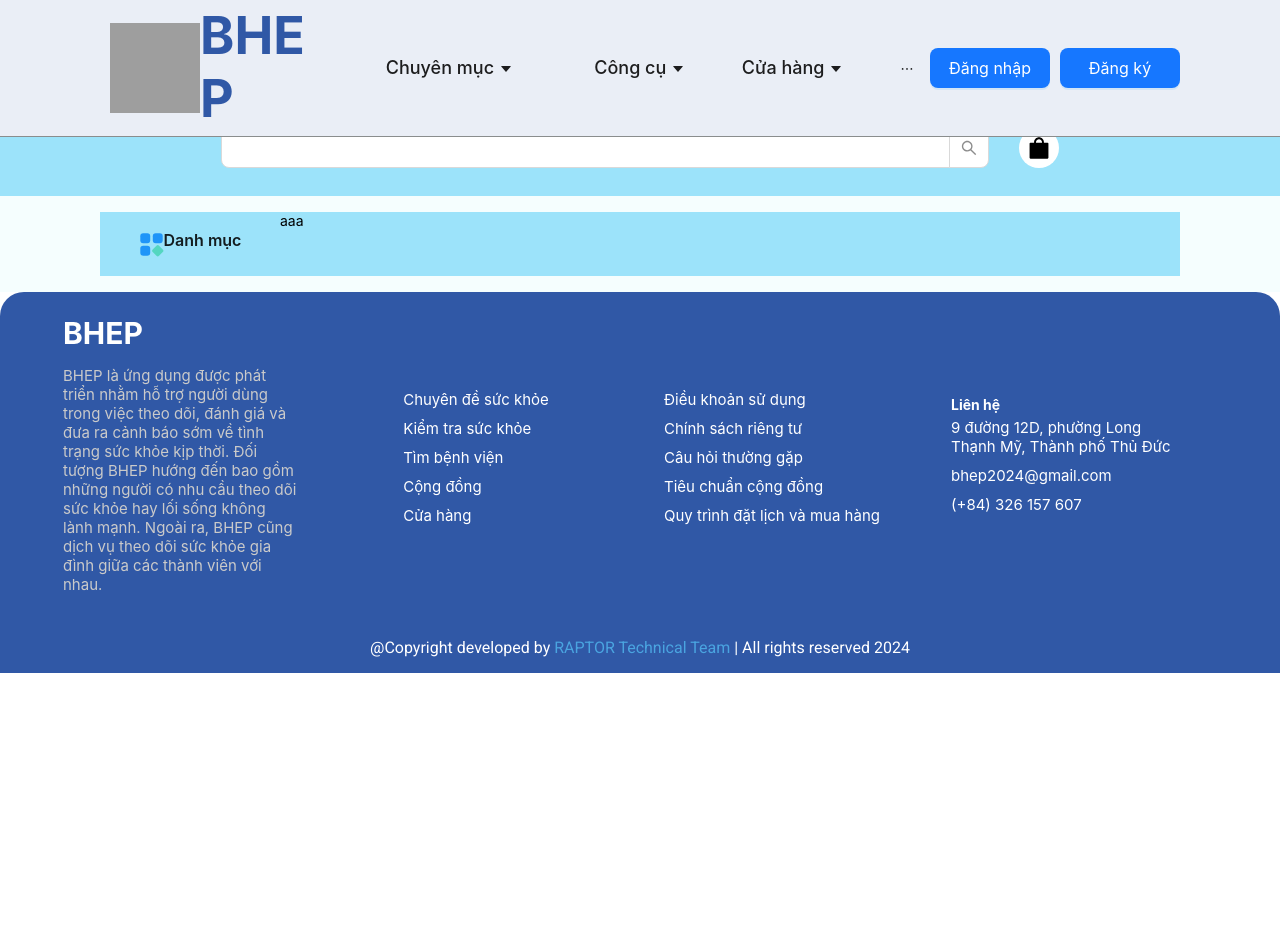
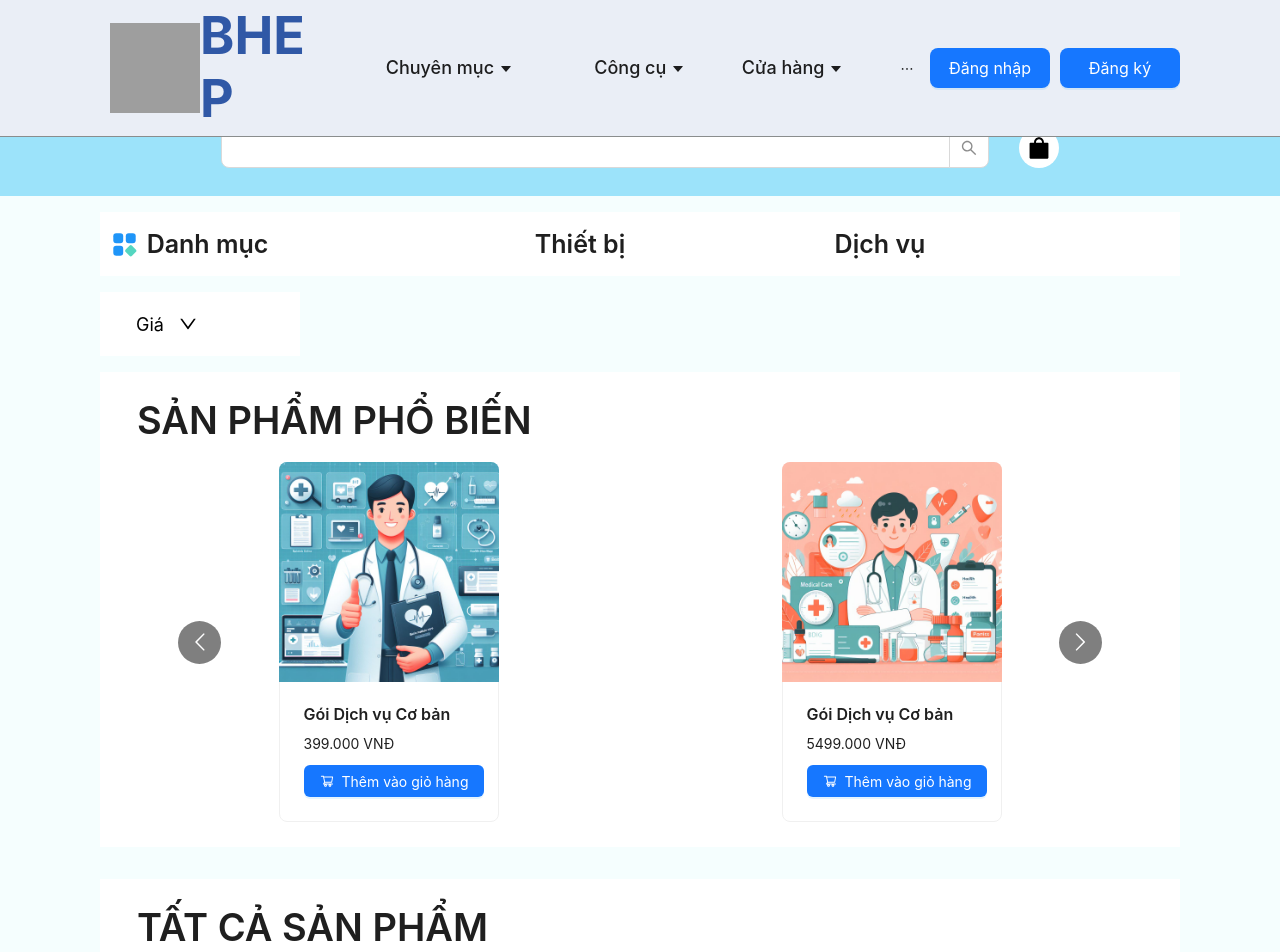
Before and after one commit to thanhphunguyen0310/BHEP_WEB, a React (Vite) app: page /store in a window 1280 px wide. Shown: the top 952 px of the page. Before the commit the page ends 800 px from the top, so only its background shows below. Built offline with nearby package versions, Linux system fonts and the light colour scheme; no server answers; grey boxes are pictures that could not be loaded.

Commit message:
UI Store

```diff
--- /dev/null
+++ b/src/components/ProductDetail.jsx
@@ -0,0 +1,7 @@
+const ProductDetail = () => {
+    return ( <>
+        aaaaa
+    </> );
+}
+
+export default ProductDetail;
--- /dev/null
+++ b/src/configs/api/productApi.js
@@ -0,0 +1,16 @@
+import apiClient from "./index";
+
+export const getAllProduct = async (pageIndex, pageSize) => {
+    try {
+        const response = await apiClient.get(`/ProductService`,{
+            params: {
+                pageIndex,
+                pageSize,
+              },
+        })
+        return response.data.data;
+    } catch (error) {
+        console.error("Error fetching data:", error);
+        throw error;
+    }
+}
--- a/src/data.js
+++ b/src/data.js
@@ -16,6 +16,7 @@ export const productData = [
         name: 'Gói Dịch vụ Cơ bản',
         description: "Dùng cho cá nhân",
         price: "399.000 VNĐ",
+        rating: 4.5,
         image: basicService3month
     },
     {
@@ -23,6 +24,7 @@ export const productData = [
         name: 'Gói Dịch vụ Cơ bản',
         description: "Dùng cho cá nhân",
         price: "5499.000 VNĐ",
+        rating: 4.6,
         image: basicService6month
     },
     {
@@ -30,6 +32,7 @@ export const productData = [
         name: 'Gói Dịch vụ Gia Đình',
         description: "Dùng cho gia đình",
         price: "679.000 VNĐ",
+        rating: 4.6,
         image: familyService12month
     },
     {
@@ -37,6 +40,7 @@ export const productData = [
         name: 'Spirit',
         description: "Thiết bị đo lường Spirit",
         price: "599.000 VNĐ",
+        rating: 4.6,
         image: spiritDevice
     },
 ];
--- a/src/pages/Doctor.jsx
+++ b/src/pages/Doctor.jsx
@@ -83,7 +83,7 @@ const Doctors = () => {
       return;
     }
     const lowercasedValue = removeAccents(value.toLowerCase());
-    const filtered = allDoctors .filter(doctor =>
+    const filtered = allDoctors.filter(doctor =>
       removeAccents(doctor.fullName.toLowerCase()).includes(lowercasedValue) ||
       removeAccents(getSpecialistState(doctor.specialistId).toLowerCase()).includes(lowercasedValue)
     );
--- a/src/pages/Homepage.jsx
+++ b/src/pages/Homepage.jsx
@@ -51,7 +51,6 @@ const Homepage = () => {
         console.error("Error fetching top rated doctors:", error);
       }
     };
-
     fetchTopRatedDoctors();
   }, []);
 
--- a/src/pages/Store.jsx
+++ b/src/pages/Store.jsx
@@ -1,29 +1,275 @@
-import { Avatar, Col, Flex, Image, Input, Row, Typography } from "antd";
-import { ShoppingFilled } from "@ant-design/icons"
-import category from "../assets/icon/category.svg"
+import {
+  Avatar,
+  Col,
+  Dropdown,
+  Flex,
+  Image,
+  Input,
+  Row,
+  Typography,
+  Space,
+  Card,
+} from "antd";
+import {
+  ShoppingFilled,
+  DownOutlined,
+} from "@ant-design/icons";
+import category from "../assets/icon/category.svg";
 import "../styles/Store.scss";
+import { productData, responsiveProductCart } from "./../data";
+import Carousel from "react-multi-carousel";
+import ProductCard from "../components/ProductCard";
+import { getAllProduct } from "../configs/api/productApi";
+import { useEffect, useState } from "react";
+import { Link } from "react-router-dom";
+
 const Store = () => {
+  const items = [
+    {
+      label: "Thấp đến cao",
+      key: "1",
+    },
+    {
+      label: "Cao đến thấp",
+      key: "2",
+    },
+  ];
+
+  const [product, setProduct] = useState([]);
+
+  useEffect(() => {
+    const fetchAllProducts = async () => {
+      try {
+        const res = await getAllProduct();
+        console.log(res.items, ">>>>>");
+        setProduct(res.items);
+      } catch (error) {
+        console.error("Error fetching top rated doctors:", error);
+      }
+    };
+    fetchAllProducts();
+  }, []);
+
   return (
     <div className="store-container">
+      {/* search bar */}
       <Flex className="search-bar" align="center" justify="center" gap={30}>
-          <Input.Search size="large" style={{width:"60%"}}/>
-          <Avatar style={{backgroundColor:"white"}} size={"large"} icon={<ShoppingFilled style={{color:"black"}}/>} />
+        <Input.Search size="large" style={{ width: "60%" }} />
+        <Avatar
+          style={{ backgroundColor: "white" }}
+          size={"large"}
+          icon={<ShoppingFilled style={{ color: "black" }} />}
+        />
       </Flex>
-
-      <Row align={"middle"} justify={"center"} className="category-container" style={{width:"100vw", margin:"16px 0px"}}>
-        <Row className="category-content" style={{width:"100%",height:"64px", backgroundColor:"#9CE3FA", margin:"0px 100px"}}>
-            <Col span={4}
-            style={{display:"flex",
-              alignItems:"center",
-              justifyContent:"center"
+      {/* navigation */}
+      <Row
+        align={"middle"}
+        justify={"center"}
+        className="category-container"
+        style={{ width: "100vw", margin: "16px 0px" }}
+      >
+        <Row className="category-content">
+          <Col
+            span={4}
+            style={{
+              display: "flex",
+              alignItems: "center",
+              justifyContent: "center",
+              gap: "0px 10px",
             }}
+          >
+            <Image style={{ width: "25px", height: "25px" }} src={category} />
+            <Typography.Title
+              style={{
+                marginBottom: "0px",
+                fontSize: "25px",
+                fontWeight: "600",
+              }}
             >
-              <Image style={{width:"25px", height:"25px"}} src={category} />
-            <Typography.Title level={5}>Danh mục</Typography.Title>
-            </Col>
-            <Col span={20}>
-              aaa
-            </Col>
+              Danh mục
+            </Typography.Title>
+          </Col>
+          <Col
+            span={20}
+            style={{
+              display: "flex",
+              alignItems: "center",
+              justifyContent: "center",
+            }}
+          >
+            <Row style={{ width: "100%" }} justify={"center"}>
+              <Col
+                span={8}
+                style={{
+                  display: "flex",
+                  alignItems: "center",
+                  justifyContent: "center",
+                }}
+              >
+                <Typography.Title
+                  style={{
+                    marginBottom: "0px",
+                    fontSize: "25px",
+                    fontWeight: "600",
+                  }}
+                >
+                  Thiết bị
+                </Typography.Title>
+              </Col>
+              <Col
+                span={8}
+                style={{
+                  display: "flex",
+                  alignItems: "center",
+                  justifyContent: "center",
+                }}
+              >
+                <Typography.Title
+                  style={{
+                    marginBottom: "0px",
+                    fontSize: "25px",
+                    fontWeight: "600",
+                  }}
+                >
+                  Dịch vụ
+                </Typography.Title>
+              </Col>
+            </Row>
+          </Col>
+        </Row>
+      </Row>
+      {/* filter price */}
+      <Row style={{ width: "100vw" }}>
+        <Flex
+          align="center"
+          justify="flex-start"
+          style={{
+            width: "200px",
+            height: "64px",
+            backgroundColor: "white",
+            marginLeft: "100px",
+          }}
+        >
+          <Dropdown
+            menu={{
+              items,
+            }}
+          >
+            <a
+              style={{ padding: "0px 36px" }}
+              onClick={(e) => e.preventDefault()}
+            >
+              <Space
+                style={{ color: "black", fontSize: "18px", gap: "0px 15px" }}
+              >
+                Giá
+                <DownOutlined />
+              </Space>
+            </a>
+          </Dropdown>
+        </Flex>
+      </Row>
+      {/* top product */}
+      <Row
+        className="top-product-container"
+        align={"middle"}
+        justify={"center"}
+        style={{ width: "100vw", margin: "16px 0px" }}
+      >
+        <Row
+          className="top-product-content"
+          style={{
+            width: "100%",
+            backgroundColor: "white",
+            margin: "0px 100px",
+            padding: "25px 37px",
+            display: "flex",
+            flexDirection: "column",
+          }}
+        >
+          <Typography.Title level={6}>SẢN PHẨM PHỔ BIẾN</Typography.Title>
+          <Carousel
+            className="carousel"
+            additionalTransfrom={0}
+            autoPlaySpeed={3000}
+            centerMode={false}
+            draggable
+            focusOnSelect={false}
+            infinite
+            keyBoardControl
+            minimumTouchDrag={80}
+            pauseOnHover
+            renderArrowsWhenDisabled={false}
+            renderButtonGroupOutside={false}
+            renderDotsOutside={false}
+            arrows
+            responsive={responsiveProductCart}
+            containerClass="carousel-container"
+            rewind={false}
+            rewindWithAnimation={false}
+            rtl={false}
+            shouldResetAutoplay
+            showDots={false}
+            slidesToSlide={1}
+            swipeable
+          >
+            {productData.map((item) => (
+              <Link
+              to={`/product-detail/${product.id}`}
+              key={product.id}
+              style={{ textDecoration: "none", color: "inherit" }}
+            >
+              <div
+                key={item.id}
+                style={{ display: "flex", justifyContent: "center" }}
+              >
+                <ProductCard
+                  name={item.name}
+                  image={item.image}
+                  price={item.price}
+                />
+              </div>
+              </Link>
+            ))}
+          </Carousel>
+        </Row>
+      </Row>
+      {/* all product */}
+      <Row
+        className="all-product-container"
+        align={"middle"}
+        justify={"center"}
+        style={{ width: "100vw", margin: "16px 0px" }}
+      >
+        <Row
+          className="all-product-content"
+          style={{
+            width: "100%",
+            backgroundColor: "white",
+            margin: "0px 100px",
+            padding: "25px 37px",
+            display: "flex",
+            flexDirection: "column",
+          }}
+        >
+          <Typography.Title level={6}>TẤT CẢ SẢN PHẨM</Typography.Title>
+          <div className="product-card-list">
+            {product.map((product) => (
+              <Link
+                to={`/product-detail/${product.id}`}
+                key={product.id}
+                style={{ textDecoration: "none", color: "inherit" }}
+              >
+                <div key={product.id}>
+                  <ProductCard
+                    name={product.name}
+                    image={product.image}
+                    price={product.price}
+                  />
+                </div>
+              </Link>
+            ))}
+          </div>
         </Row>
       </Row>
     </div>
--- a/src/router/Router.jsx
+++ b/src/router/Router.jsx
@@ -13,6 +13,7 @@ import AppointmentHistory_Doctor from '../pages/doctor/AppointmentHistory_Doctor
 import AppointmentHistory from "../pages/customer/AppointmentHistory";
 import AllDoctor from "../pages/AllDoctor";
 import DoctorDetail from "../components/DoctorDetail";
+import ProductDetail from "../components/ProductDetail";
 
 export const  publicRoutes = [
     {path: "/", component: Homepage},
@@ -22,6 +23,8 @@ export const  publicRoutes = [
     {path: "/all-doctor", component: AllDoctor },
     {path: "/doctor-detail/:id", component: DoctorDetail },
     {path: "/community", component: Community },
+    {path: "/product-detail/:id", component: ProductDetail },
+
 ]
 
 export const  customerRoutes = [
--- a/src/styles/Store.scss
+++ b/src/styles/Store.scss
@@ -1,13 +1,47 @@
-.store-container{
-    background-color: #F5FEFE;
+.store-container {
+  background-color: #f5fefe;
   width: 100vw;
   height: max-content;
   display: flex;
   flex-direction: column;
   justify-content: center;
-    .search-bar{
+
+  .search-bar {
     height: 96px;
-        background-color: #9CE3FA;
+    background-color: #9ce3fa;
   }
 
+  .category-container {
+    .category-content {
+      background-color: white;
+      width: 100%;
+      height: 64px;
+      margin: 0px 100px;
     }
+  }
+
+  .top-product-container {
+    .top-product-content {
+      overflow: hidden;
+      position: relative;
+
+      .carousel-container {
+        width: 100%;
+        overflow: hidden;
+      }
+    }
+  }
+
+  .all-product-container {
+    .all-product-content {
+      overflow: hidden;
+      position: relative;
+
+      .product-card-list {
+        display: grid;
+        grid-template-columns: repeat(4, 1fr);
+        gap: 16px;
+      }
+    }
+  }
+}
```
Lines whose indentation alone changed are shown as unchanged.
